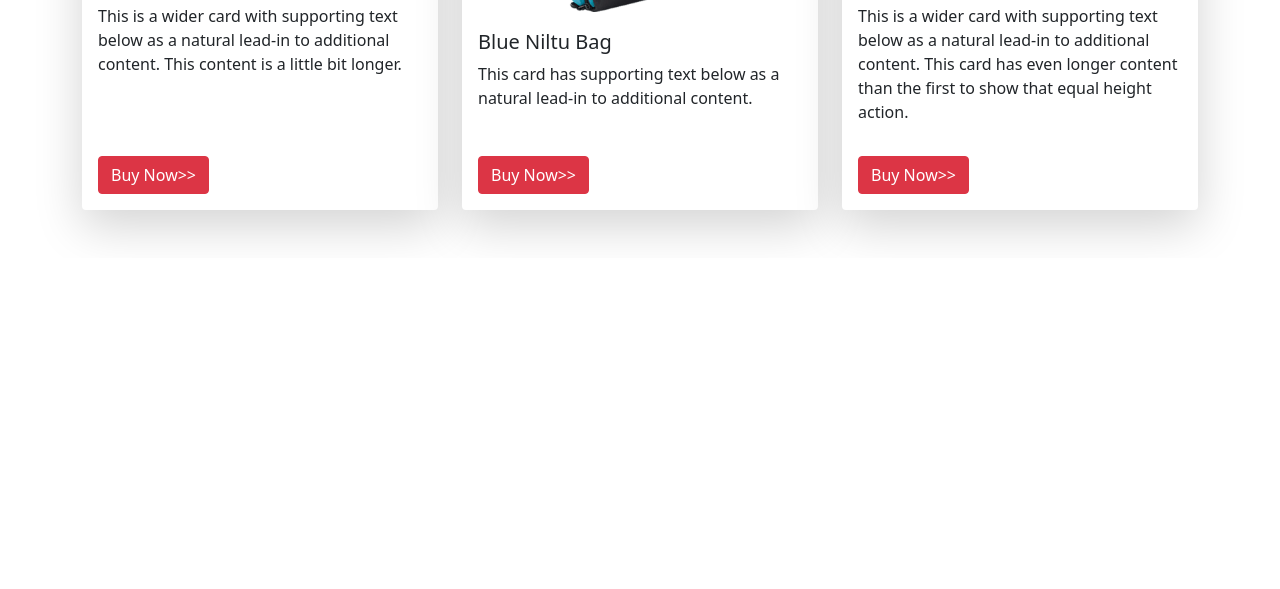
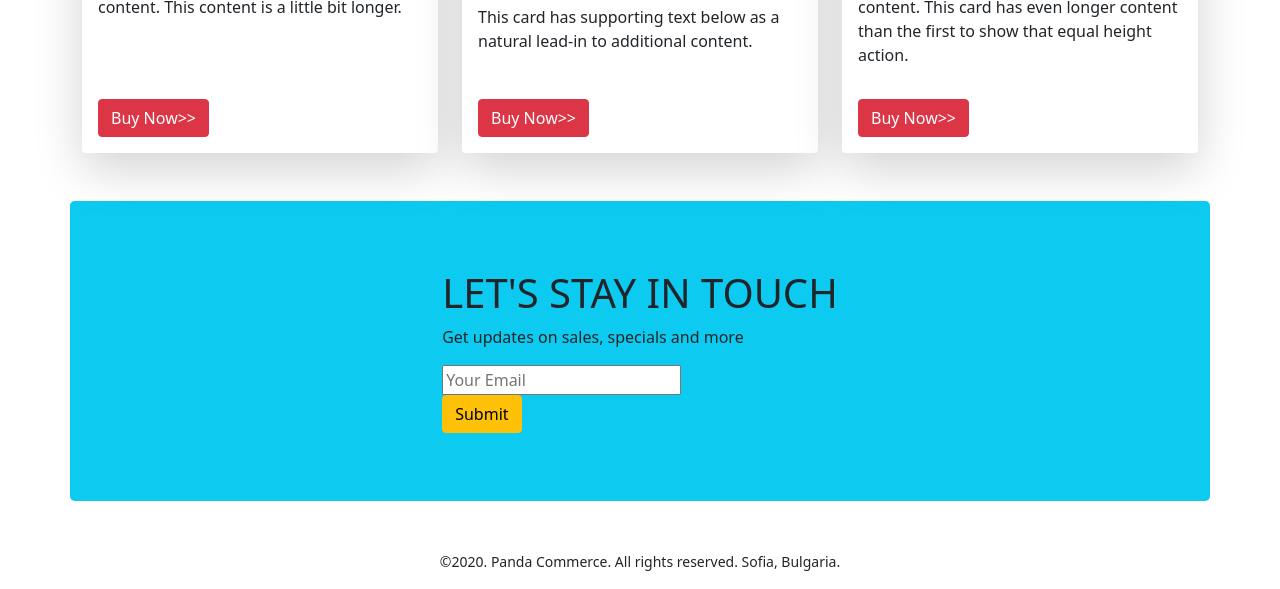
Before and after one commit to nisherahmed/panda-commerce-bootstrap, a plain HTML site: page index.html in a window 1280 px wide. Shown: the part 1744-2333 px from the top of the page. Before the commit the page ends 2002 px from the top, so only its background shows below. Drawn offline with nearby package versions, Linux system fonts and the light colour scheme.

Commit message:
fotter commit

```diff
--- a/index.html
+++ b/index.html
@@ -14,7 +14,7 @@
     <!-- Header Part Start -->
     <header>
         <!-- Navbar Start -->
-        <nav class="navbar navbar-expand-lg navbar-light bg-light">
+        <nav class="navbar navbar-expand-lg navbar-light bg-light fixed-top">
             <div class="container">
                 <a class="navbar-brand" href="#"> <img src="images/logo.png" alt=""></a>
                 <button class="navbar-toggler" type="button" data-bs-toggle="collapse"
@@ -130,7 +130,7 @@
         <!-- Shoes Item Start -->
         <section class="container">
             <h1>Shoes</h1>
-            <div class="row row-cols-1 row-cols-md-2 row-cols-lg-3 g-4 mb-5">
+            <div class="row row-cols-1 row-cols-md-2 row-cols-lg-3 g-4">
                 <div class="col">
                     <div class="card border-0 shadow-lg h-100">
                         <img src="images/shoes/shoe-1.png" class="card-img-top" alt="...">
@@ -174,7 +174,7 @@
         </section>
         <!-- Shoes Item End -->
         <!-- Bags Item Start -->
-        <section class="container">
+        <section class="container mt-5">
             <h1>Backpack</h1>
             <div class="row row-cols-1 row-cols-md-2 row-cols-lg-3 g-4 mb-5">
                 <div class="col">
@@ -220,11 +220,23 @@
             </div>
         </section>
         <!-- Bags Item End -->
+        <!-- Subscribe Section Start -->
+        <section style=" height: 300px;"
+            class="container d-flex  bg-info justify-content-center align-items-center rounded-3">
+            <div>
+                <h1>LET'S STAY IN TOUCH</h1>
+                <p>Get updates on sales, specials and more</p>
+                <input type="text" placeholder="Your Email">
+                <br>
+                <button class="btn btn-warning">Submit</button>
+            </div>
+        </section>
+        <!-- Subscribe Sectin End -->
     </main>
     <!-- Main Part End -->
     <!-- Footer Part start -->
-    <footer>
-
+    <footer class="mt-5 text-center">
+        <p><small>©2020. Panda Commerce. All rights reserved. Sofia, Bulgaria.</small></p>
     </footer>
     <!-- Bootstrap Script -->
     <script src="https://cdn.jsdelivr.net/npm/bootstrap@5.1.3/dist/js/bootstrap.bundle.min.js"
```
